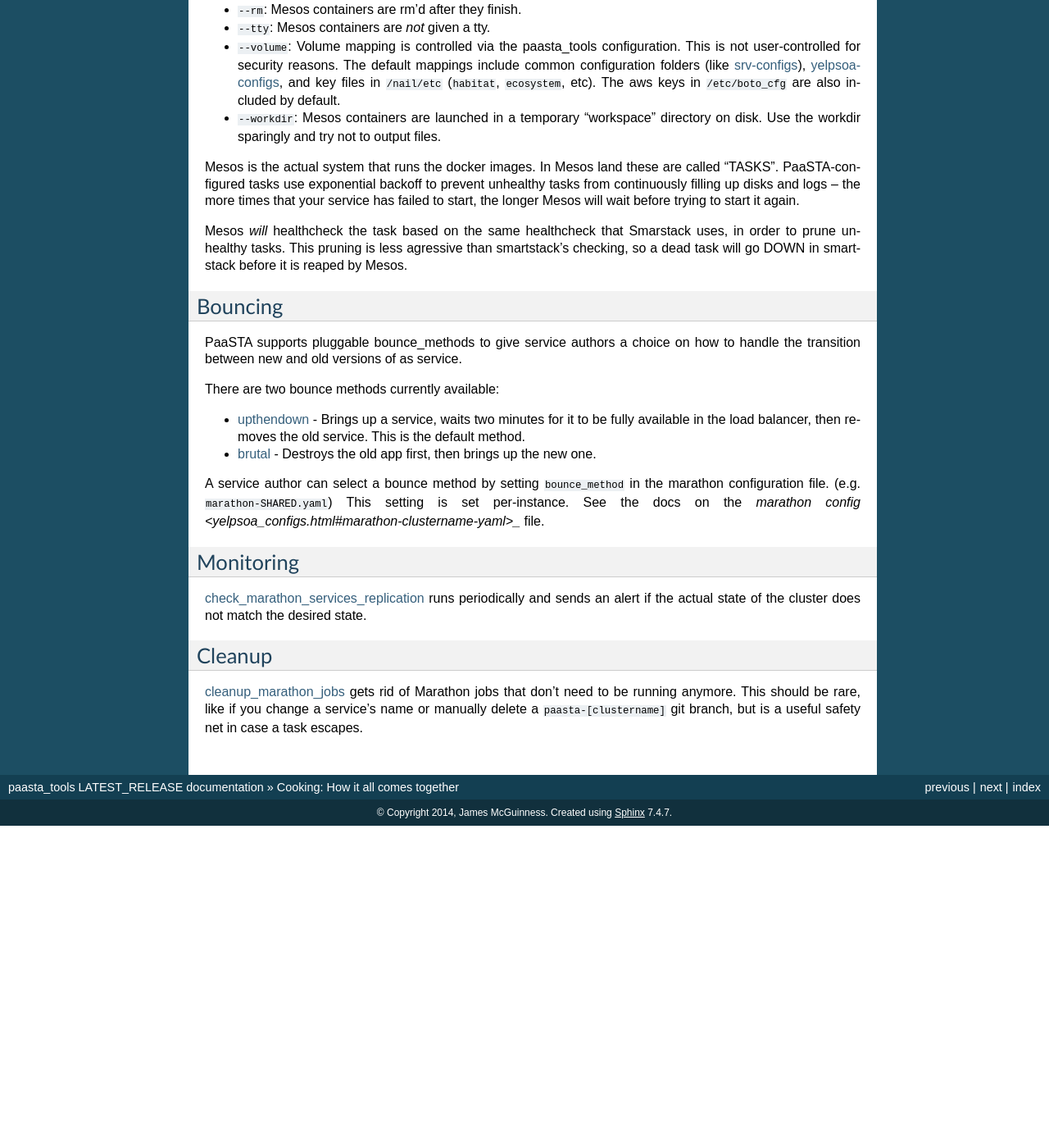
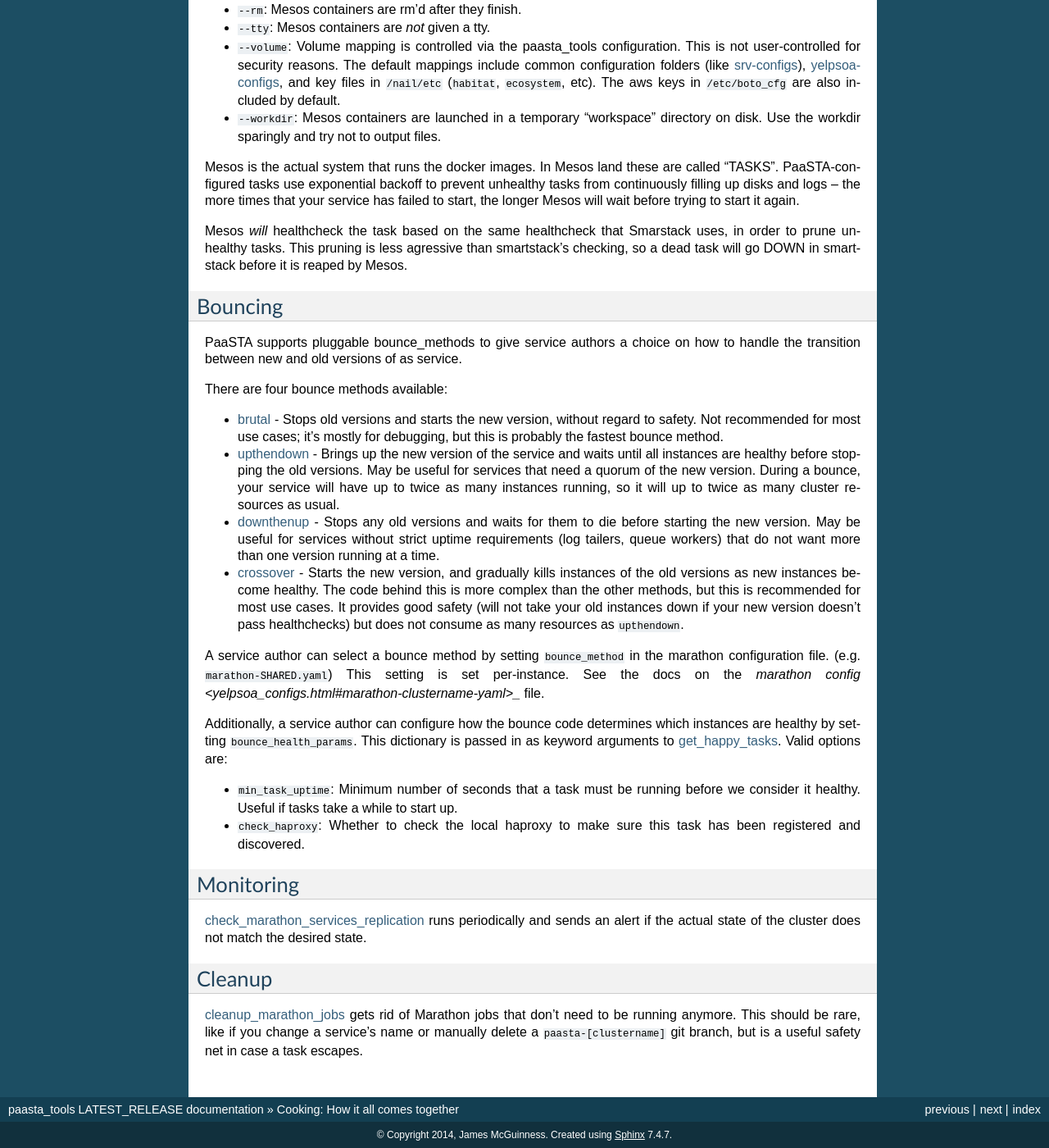
Before and after one commit to Yelp/paasta, a Sphinx documentation site: the page built from docs/source/workflow.rst, in a window 1280 px wide and 1400 px high, scrolled down 1268 px. Shown: the whole window at 82% size. Built offline with Sphinx 7.4.7, drawn with Linux system fonts in a browser that asks for light colours; before the commit the page ends 2275 px from its top, so only the background shows below that.

Commit message:
Update servicedocs for bounce_method and bounce_health_params.

```diff
--- a/docs/source/workflow.rst
+++ b/docs/source/workflow.rst
@@ -104,18 +104,42 @@
 PaaSTA supports pluggable bounce_methods to give service authors a choice
 on how to handle the transition between new and old versions of as service.
 
-There are two bounce methods currently available:
+There are four bounce methods available:
 
-* `upthendown <bounce_lib.html#bounce_lib.upthendown_bounce>`_ - Brings up a
-  service, waits two minutes for it to be fully available in the load
-  balancer, then removes the old service. This is the default method.
-* `brutal <bounce_lib.html#bounce_lib.brutal_bounce>`_ - Destroys
-  the old app first, then brings up the new one.
+* `brutal <bounce_lib.html#bounce_lib.brutal_bounce>`_ - Stops old versions and
+  starts the new version, without regard to safety. Not recommended for most
+  use cases; it's mostly for debugging, but this is probably the fastest bounce
+  method.
+* `upthendown <bounce_lib.html#bounce_lib.upthendown_bounce>`_ - Brings up the
+  new version of the service and waits until all instances are healthy before
+  stopping the old versions. May be useful for services that need a quorum of
+  the new version. During a bounce, your service will have up to twice as many
+  instances running, so it will up to twice as many cluster resources as usual.
+* `downthenup <bounce_lib.html#bounce_lib.downthenup_bounce>`_ - Stops any old
+  versions and waits for them to die before starting the new version. May be
+  useful for services without strict uptime requirements (log tailers, queue
+  workers) that do not want more than one version running at a time.
+* `crossover <bounce_lib.html#bounce_lib.crossover_bounce>`_ - Starts the new
+  version, and gradually kills instances of the old versions as new instances
+  become healthy. The code behind this is more complex than the other methods,
+  but this is recommended for most use cases. It provides good safety (will not
+  take your old instances down if your new version doesn't pass healthchecks)
+  but does not consume as many resources as ``upthendown``.
 
 A service author can select a bounce method by setting ``bounce_method`` in
 the marathon configuration file. (e.g. ``marathon-SHARED.yaml``) This setting
 is set per-instance. See the docs on the `marathon config <yelpsoa_configs.html#marathon-clustername-yaml>_`
 file.
+
+Additionally, a service author can configure how the bounce code determines
+which instances are healthy by setting ``bounce_health_params``. This
+dictionary is passed in as keyword arguments to `get_happy_tasks <bounce_lib.html#bounce_lib.get_happy_tasks>`_.
+Valid options are:
+
+* ``min_task_uptime``: Minimum number of seconds that a task must be running
+  before we consider it healthy. Useful if tasks take a while to start up.
+* ``check_haproxy``: Whether to check the local haproxy to make sure this task
+  has been registered and discovered.
 
 Monitoring
 ----------
```
